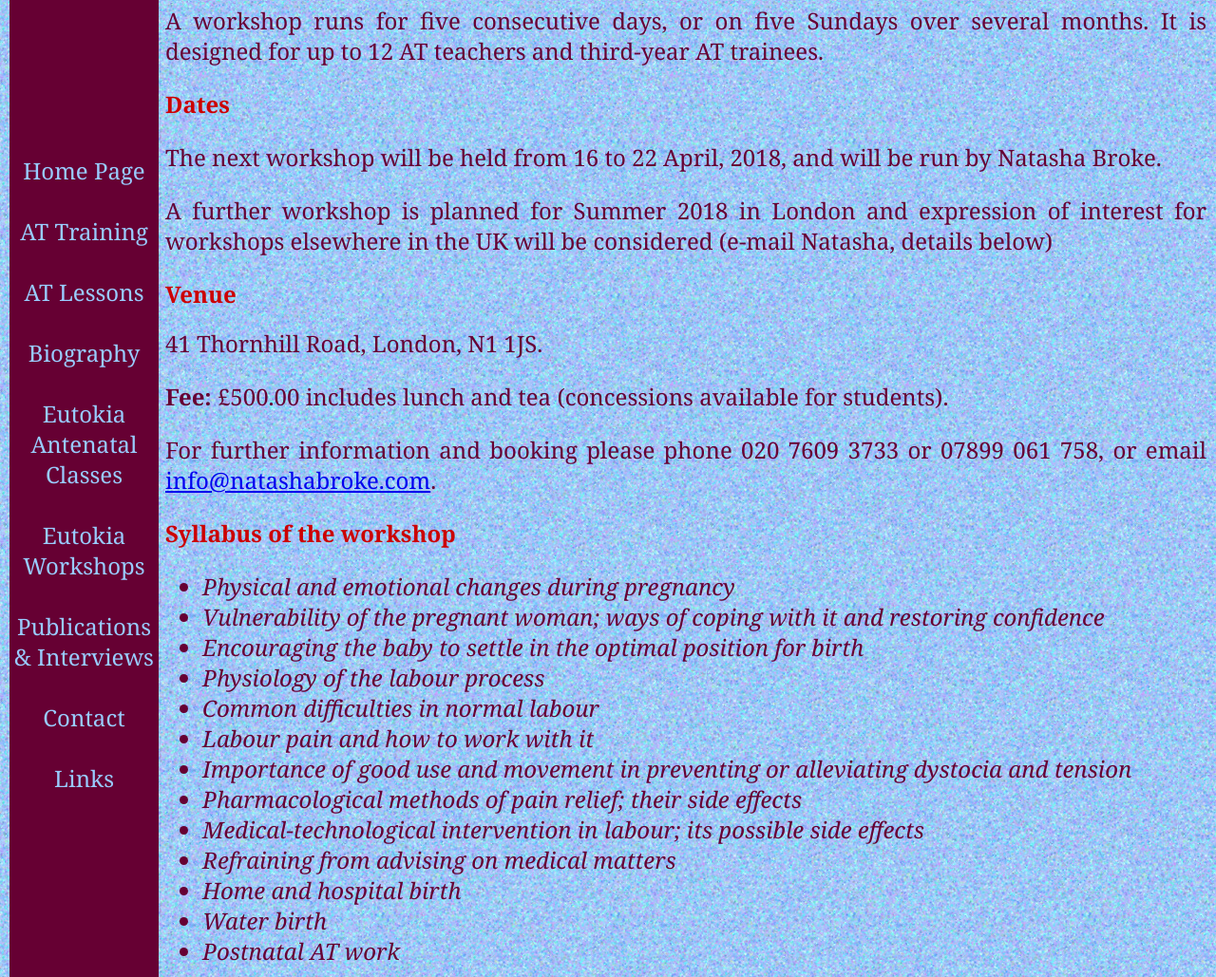
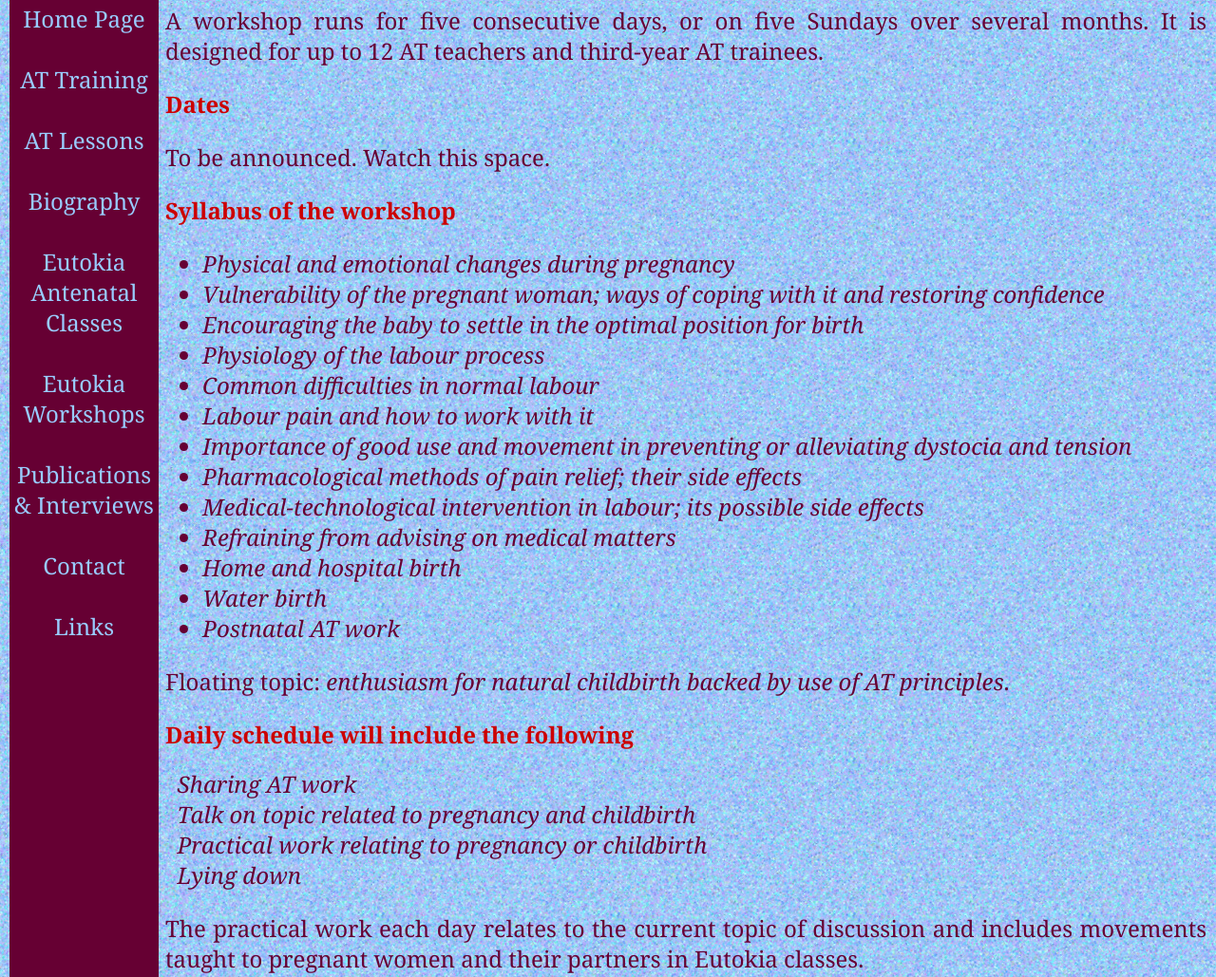
Before and after one commit to mmachover/atsqp.github.io, a plain HTML site: page wkshps.htm in a window 1280 px wide. Shown: the part 488-1517 px from the top of the page at 95% size. Drawn offline with Linux system fonts and the light colour scheme.

Commit message:
Add files via upload

```diff
--- a/wkshps.htm
+++ b/wkshps.htm
@@ -46,11 +46,6 @@ Eutokia Workshops
 <div class="nav">
 
 <b>Navigation</b> <br />
-<br />
-<br />
-<br />
-<br />
-<br />
 <br />
 <br />
 <br />
@@ -119,12 +114,7 @@ Workshops</font></a> <br />
 <br />
 <br />
 <br />
-<br />
-<br />
-<br />
-<br />
-<br />
-<small><SMALL>Updated 13.12.17</SMALL></small>
+<small><SMALL>Updated 16.10.18</SMALL></small>
 </div>
 
 
@@ -155,28 +145,7 @@ trainees.
 <h2> Dates </h2>
 
 <p>
-The next workshop will be held from 16 to 22 April, 2018, and will be run
-by Natasha Broke.
-</p>
-
-<p>
-A further workshop is planned for Summer 2018 in London and expression of
-interest for workshops elsewhere in the UK will be considered (e-mail
-Natasha, details below)
-</p>
-
-<p><h2>Venue</h2>
-41 Thornhill Road, London, N1 1JS.
-</p>
-
-</p> <B>Fee:</B> &#163;500.00 includes lunch and tea (concessions available for students).
-
-</p>
-<p>
-For further information and booking please phone 020 7609 3733 or 07899
-061 758, or email <a
-href="mailto:info@natashabroke.com">info@natashabroke.com</a>.
-</p>
+To be announced. Watch this space.
 
 
 <h2>Syllabus of the workshop</h2>
```
